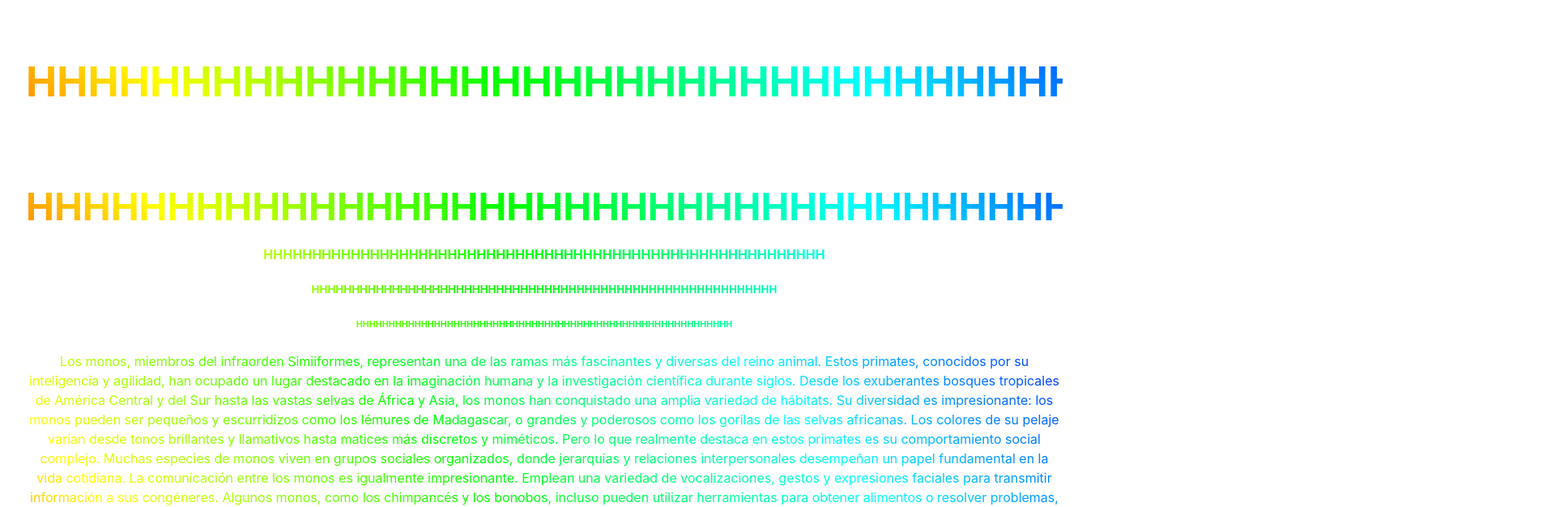
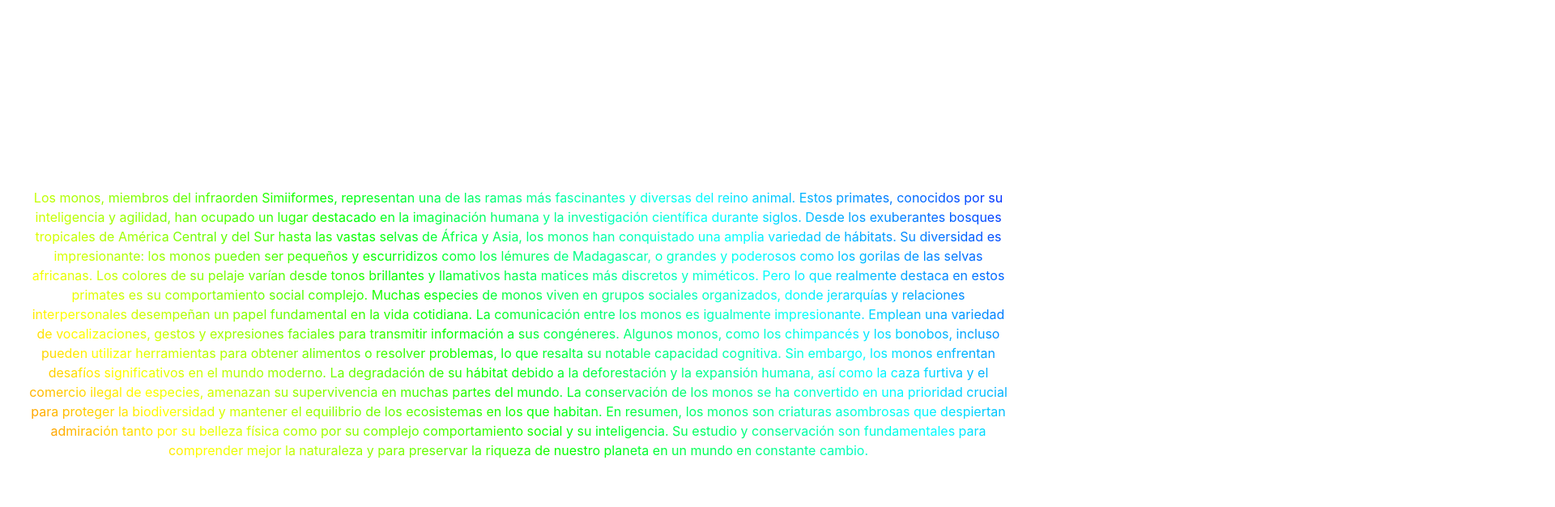
Before and after one commit to SebastianAsprino/portafolio, a React (Vite) app: page /monos in a window 1280 px wide. Shown: the top 626 px of the page at 81% size, 1920 px wide, since content can reach past the window. Built offline with nearby package versions, Linux system fonts and the light colour scheme.

Commit message:
eliminar texto de error

```diff
--- a/src/pages/webs/webs.jsx
+++ b/src/pages/webs/webs.jsx
@@ -4,14 +4,6 @@
 function Webs() {
   return (
     <>
-
-    <h1 className="gradient-text">HHHHHHHHHHHHHHHHHHHHHHHHHHHHHHHHHHHHHHHHHHHHHHHHHHHHHHHHHH</h1>
-    <h2 className="gradient-text" >HHHHHHHHHHHHHHHHHHHHHHHHHHHHHHHHHHHHHHHHHHHHHHHHHHHHHHHHHH</h2>
-    <h3 className="gradient-text">HHHHHHHHHHHHHHHHHHHHHHHHHHHHHHHHHHHHHHHHHHHHHHHHHHHHHHHHHH</h3>
-    <h4 className="gradient-text">HHHHHHHHHHHHHHHHHHHHHHHHHHHHHHHHHHHHHHHHHHHHHHHHHHHHHHHHHH</h4>
-    <h5 className="gradient-text">HHHHHHHHHHHHHHHHHHHHHHHHHHHHHHHHHHHHHHHHHHHHHHHHHHHHHHHHHH</h5>
-    <h6 className="gradient-text">HHHHHHHHHHHHHHHHHHHHHHHHHHHHHHHHHHHHHHHHHHHHHHHHHHHHHHHHHH</h6>
-
     <p className="gradient-text">
       Los monos, miembros del infraorden Simiiformes, representan una de las ramas más fascinantes y diversas del reino animal. Estos primates, conocidos por su inteligencia y agilidad, han ocupado un lugar destacado en la imaginación humana y la investigación científica durante siglos. Desde los exuberantes bosques tropicales de América Central y del Sur hasta las vastas selvas de África y Asia, los monos han conquistado una amplia variedad de hábitats.
 
```
